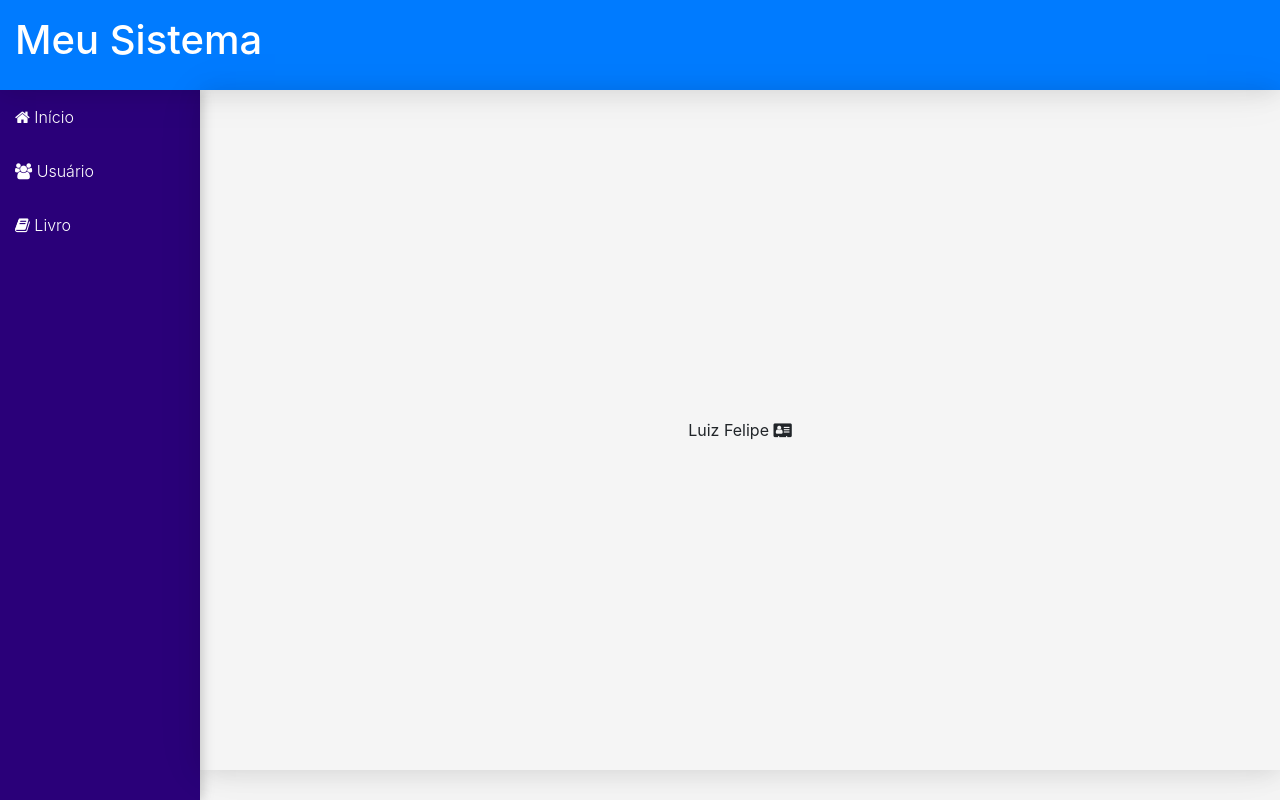
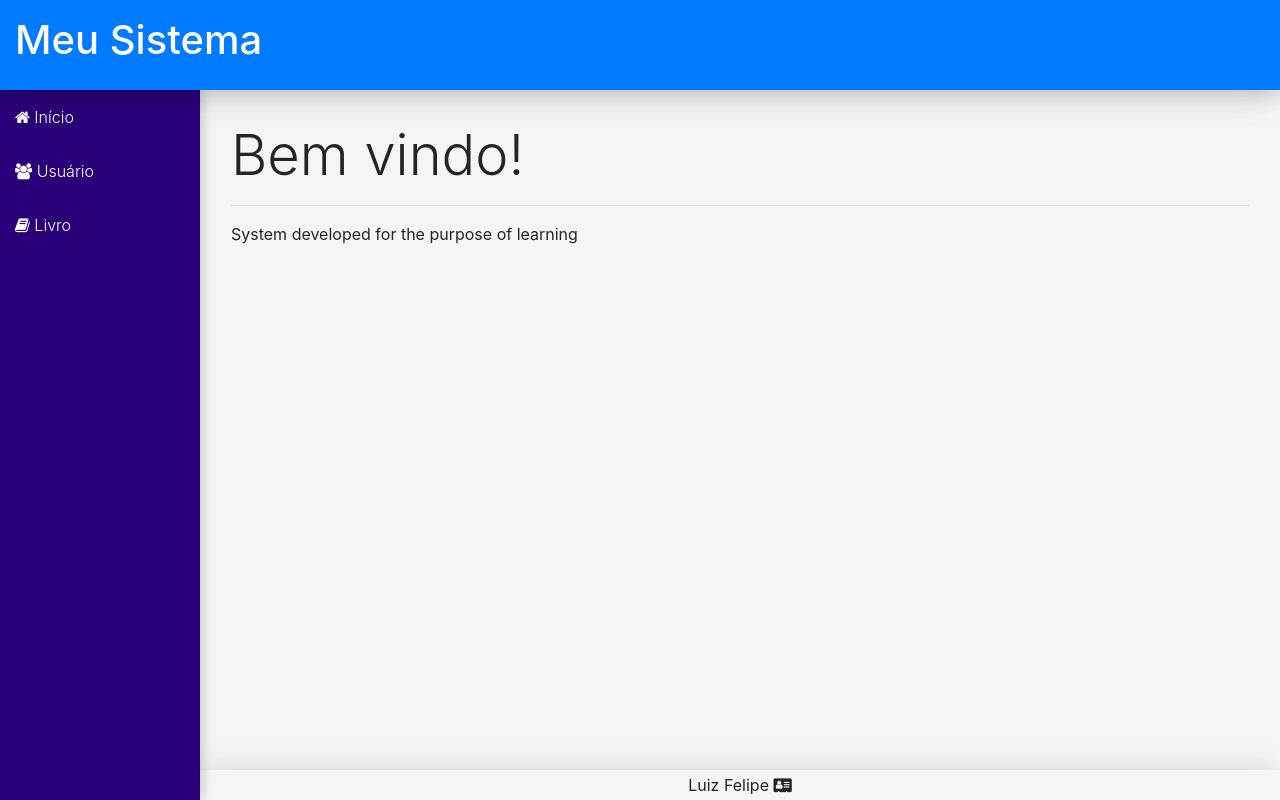
Before and after one commit to luizfe00/Exercicio, a React (Create React App) app: page / in a window 1280 px wide. Built offline with nearby package versions, Linux system fonts and the light colour scheme.

Commit message:
Adding User component to the /users route

```diff
--- a/src/Main/Routes.js
+++ b/src/Main/Routes.js
@@ -1,11 +1,13 @@
 import React from 'react'
 import { Switch, Route, Redirect } from 'react-router'
+import User from '../Components/User/User'
+import Home from '../Components/Home/Home'
 
 
 
 
 export default props =>
         <Switch>
-            <Route exact path='/' />
-            <Route path='/users' />
+            <Route exact path='/' component={Home}/>
+            <Route path='/users' component={User}/>
         </Switch>
```
